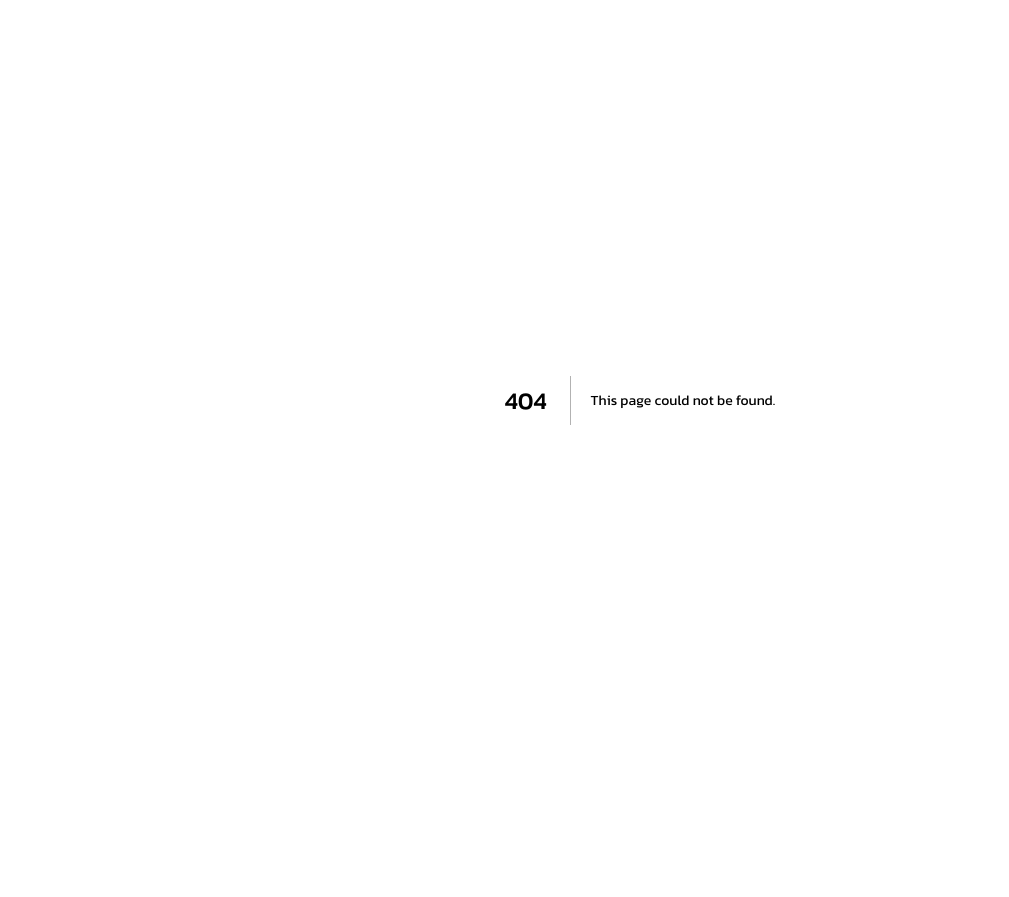
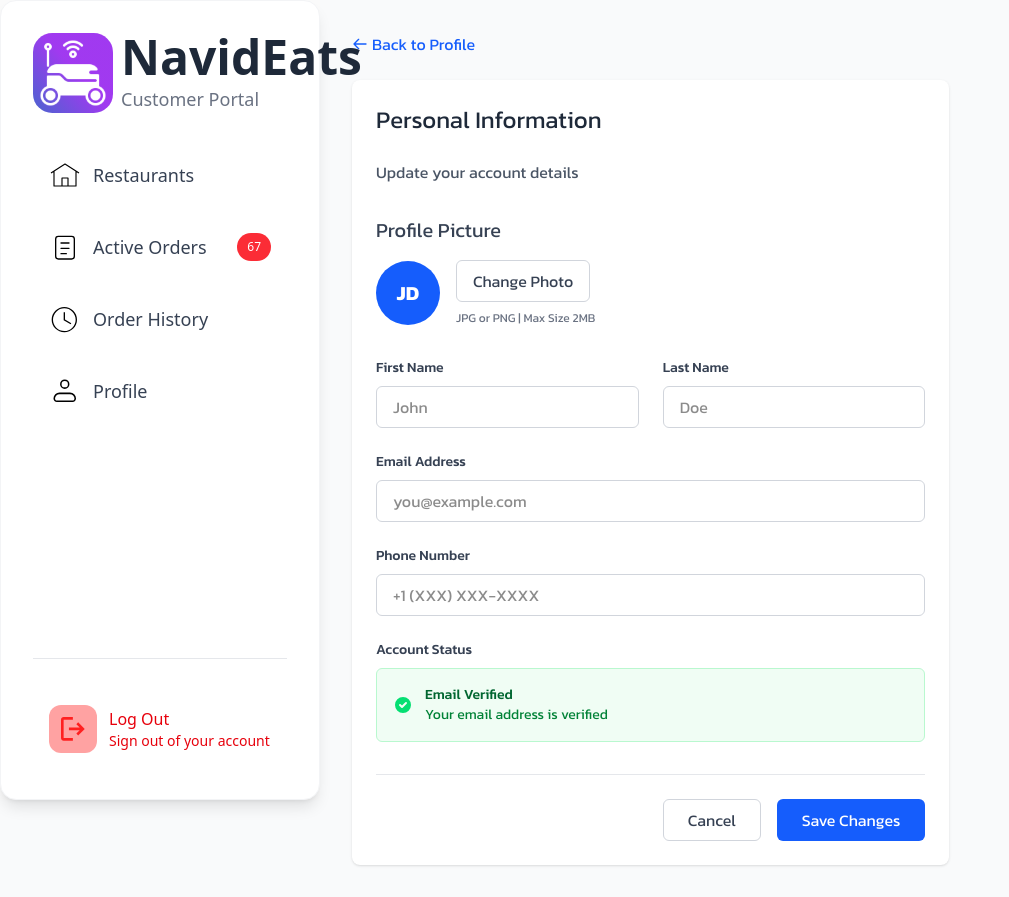
Before and after one commit to VirtualFlight/Autonomous-Robot-Delivery, a Next.js app in the folder frontend/: page /PersonalInformation in a window 1280 px wide. Before the commit this address had no page. Shown: the whole page, without its empty margins (0-1009 px from the left). Before the commit the page ends 800 px from the top, so only its background shows below. Built offline with nearby package versions, Linux system fonts and the light colour scheme.

Commit message:
Added Personal Information code. Added few folders. Backend still needed.

```diff
--- /dev/null
+++ b/frontend/app/PersonalInformation/page.jsx
@@ -0,0 +1,167 @@
+"use client";
+
+import { useState } from "react";
+import Link from "next/link";
+import { useRouter } from "next/navigation";
+import Image from "next/image";
+import axios from "axios";
+import NavBar from "../Components/NavBar";
+
+export default function PersonalInformation() {
+  return (
+    <div className="min-h-screen bg-gray-50">
+      <NavBar />
+
+      <div className="ml-[25%] w-[75%] py-8 px-8">
+        {/* Back to Profile Link */}
+        <div className="mb-6">
+          <a
+            href="Profile"
+            className="text-blue-600 hover:text-blue-800 flex items-center"
+          >
+            <svg
+              className="w-4 h-4 mr-1"
+              fill="none"
+              stroke="currentColor"
+              viewBox="0 0 24 24"
+              xmlns="http://www.w3.org/2000/svg"
+            >
+              <path
+                strokeLinecap="round"
+                strokeLinejoin="round"
+                strokeWidth={2}
+                d="M10 19l-7-7m0 0l7-7m-7 7h18"
+              />
+            </svg>
+            Back to Profile
+          </a>
+        </div>
+
+        {/* Main Content Container */}
+        <div className="flex flex-col lg:flex-row gap-8">
+          {/* Left Column - Personal Information Form */}
+          <div className="lg:w-2/3">
+            <div className="bg-white shadow rounded-lg p-6">
+              <h2 className="text-2xl font-bold text-gray-800 mb-6">
+                Personal Information
+              </h2>
+              <p className="text-gray-600 mb-8">Update your account details</p>
+
+              {/* Profile Picture Section */}
+              <div className="mb-8">
+                <h3 className="text-sm font-medium text-gray-700 mb-4">
+                  Profile Picture
+                </h3>
+                <div className="flex items-center">
+                  <div className="w-16 h-16 bg-blue-600 rounded-full flex items-center justify-center text-white font-bold text-xl mr-4">
+                    JD
+                  </div>
+                  <div className="flex flex-col">
+                    <button className="px-4 py-2 bg-white border border-gray-300 rounded-md text-gray-700 hover:bg-gray-50 focus:outline-none focus:ring-2 focus:ring-offset-2 focus:ring-blue-500 transition-colors w-fit">
+                      Change Photo
+                    </button>
+                    <p className="text-xs text-gray-500 mt-2">
+                      JPG or PNG | Max Size 2MB
+                    </p>
+                  </div>
+                </div>
+              </div>
+
+              {/* Form Fields Grid */}
+              <div className="grid grid-cols-1 md:grid-cols-2 gap-6">
+                {/* First Name */}
+                <div>
+                  <label className="block text-sm font-medium text-gray-700 mb-2">
+                    First Name
+                  </label>
+                  <input
+                    type="text"
+                    placeholder="John"
+                    className="w-full px-4 py-2 border border-gray-300 rounded-md focus:outline-none focus:ring-2 focus:ring-blue-500 focus:border-transparent"
+                  />
+                </div>
+
+                {/* Last Name */}
+                <div>
+                  <label className="block text-sm font-medium text-gray-700 mb-2">
+                    Last Name
+                  </label>
+                  <input
+                    type="text"
+                    placeholder="Doe"
+                    className="w-full px-4 py-2 border border-gray-300 rounded-md focus:outline-none focus:ring-2 focus:ring-blue-500 focus:border-transparent"
+                  />
+                </div>
+
+                {/* Email Address */}
+                <div className="md:col-span-2">
+                  <label className="block text-sm font-medium text-gray-700 mb-2">
+                    Email Address
+                  </label>
+                  <input
+                    type="email"
+                    placeholder="you@example.com"
+                    className="w-full px-4 py-2 border border-gray-300 rounded-md focus:outline-none focus:ring-2 focus:ring-blue-500 focus:border-transparent"
+                  />
+                </div>
+
+                {/* Phone Number */}
+                <div className="md:col-span-2">
+                  <label className="block text-sm font-medium text-gray-700 mb-2">
+                    Phone Number
+                  </label>
+                  <input
+                    type="tel"
+                    placeholder="+1 (XXX) XXX-XXXX"
+                    className="w-full px-4 py-2 border border-gray-300 rounded-md focus:outline-none focus:ring-2 focus:ring-blue-500 focus:border-transparent"
+                  />
+                </div>
+
+                {/* Account Status */}
+                <div className="md:col-span-2">
+                  <label className="block text-sm font-medium text-gray-700 mb-2">
+                    Account Status
+                  </label>
+                  <div className="flex items-center p-4 bg-green-50 rounded-md border border-green-200">
+                    <div className="flex-shrink-0">
+                      <svg
+                        className="h-5 w-5 text-green-400"
+                        fill="currentColor"
+                        viewBox="0 0 20 20"
+                        xmlns="http://www.w3.org/2000/svg"
+                      >
+                        <path
+                          fillRule="evenodd"
+                          d="M10 18a8 8 0 100-16 8 8 0 000 16zm3.707-9.293a1 1 0 00-1.414-1.414L9 10.586 7.707 9.293a1 1 0 00-1.414 1.414l2 2a1 1 0 001.414 0l4-4z"
+                          clipRule="evenodd"
+                        />
+                      </svg>
+                    </div>
+                    <div className="ml-3">
+                      <p className="text-sm font-medium text-green-800">
+                        Email Verified
+                      </p>
+                      <p className="text-sm text-green-700">
+                        Your email address is verified
+                      </p>
+                    </div>
+                  </div>
+                </div>
+              </div>
+
+              {/* Form Actions */}
+              <div className="flex justify-end space-x-4 mt-8 pt-6 border-t border-gray-200">
+                <button className="px-6 py-2 border border-gray-300 rounded-md text-gray-700 hover:bg-gray-50 focus:outline-none focus:ring-2 focus:ring-offset-2 focus:ring-blue-500 transition-colors">
+                  Cancel
+                </button>
+                <button className="px-6 py-2 bg-blue-600 border border-transparent rounded-md text-white hover:bg-blue-700 focus:outline-none focus:ring-2 focus:ring-offset-2 focus:ring-blue-500 transition-colors">
+                  Save Changes
+                </button>
+              </div>
+            </div>
+          </div>
+        </div>
+      </div>
+    </div>
+  );
+}
```
Also changed, not shown: frontend/app/HelpCenter/page.jsx (added), frontend/app/Privacy/Privacy/page.jsx (added), frontend/app/Privacy/Terms/page.jsx (added), frontend/app/login/page.jsx (line endings or trailing spaces).
